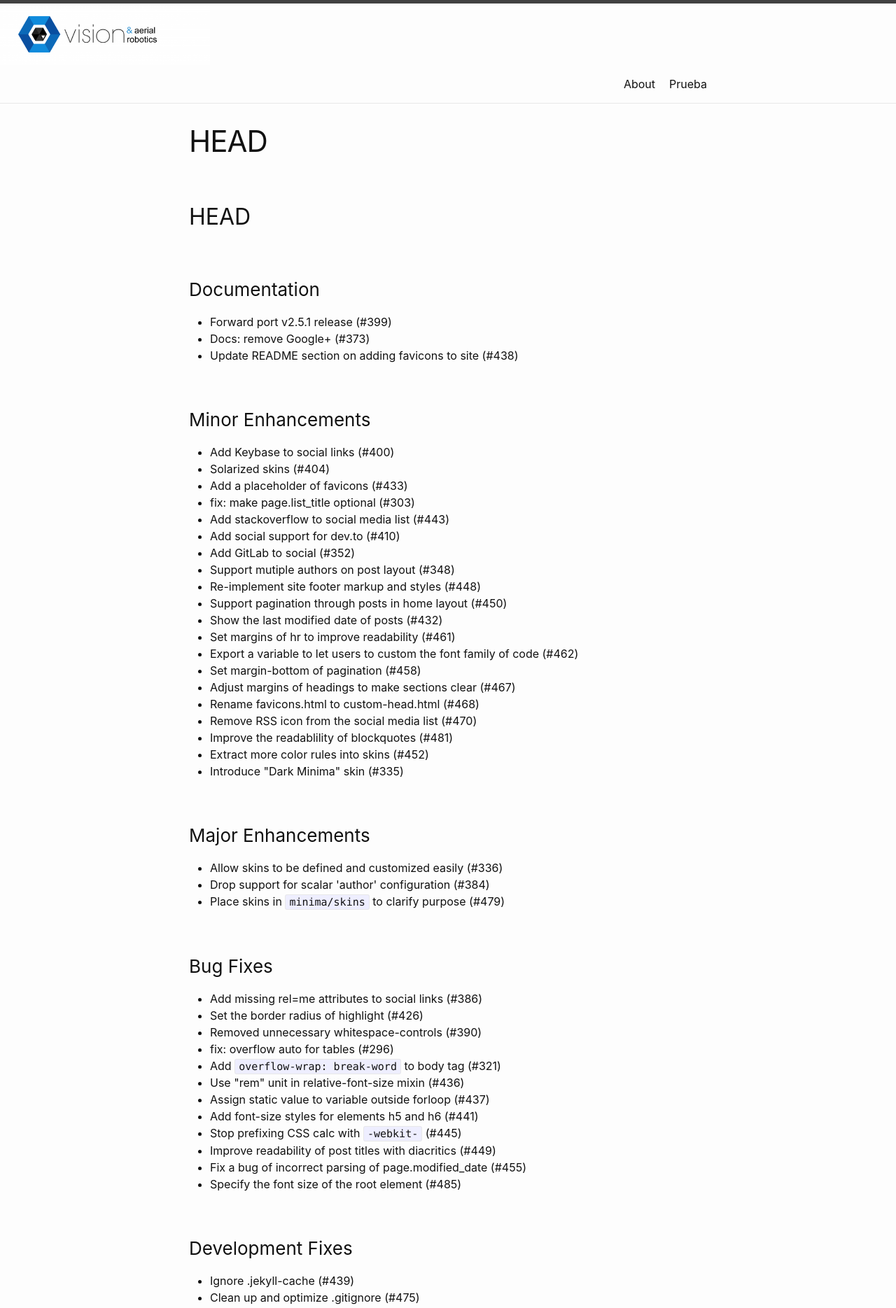
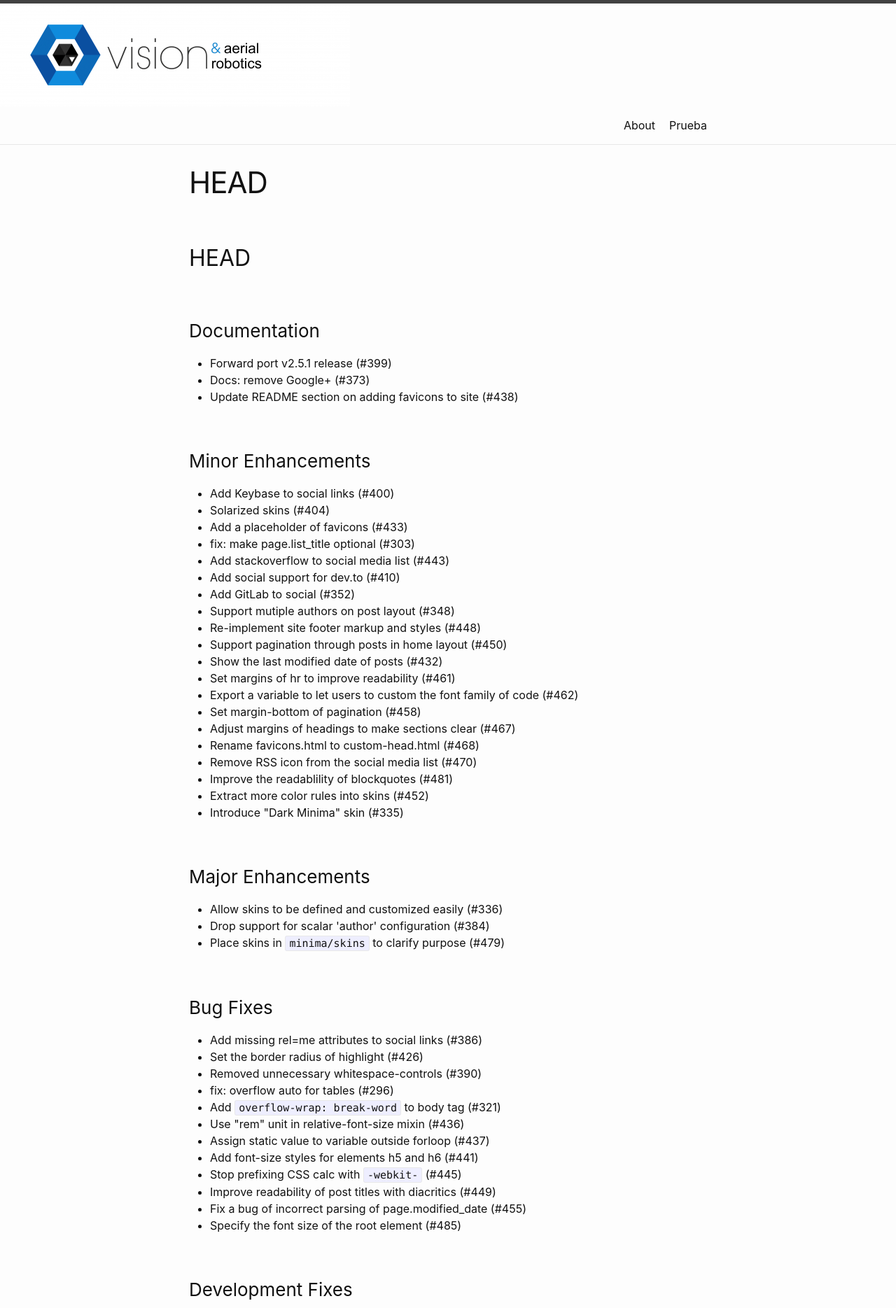
Before and after one commit to cvar-upm/cvar-upm.github.io, a Jekyll site: the page built from History.markdown, in a window 1280 px wide. Shown: the top 1869 px of the page at 70% size. Built offline with Jekyll 4.4.1, drawn with Linux system fonts in a browser that asks for light colours; our own code applies the rules of GitHub Pages for plain Markdown files.

Commit message:
Update header.html

```diff
--- a/_includes/header.html
+++ b/_includes/header.html
@@ -1,6 +1,6 @@
 <header class="site-header">
 
-  <img src="https://raw.githubusercontent.com/cvar-upm/cvar-upm.github.io/main/logoHorizontal.png" width=300>
+  <img src="https://raw.githubusercontent.com/cvar-upm/cvar-upm.github.io/main/logoHorizontal.png" width=500>
   <div class="wrapper">
     {%- assign default_paths = site.pages | map: "path" -%}
     {%- assign page_paths = site.header_pages | default: default_paths -%}
```
